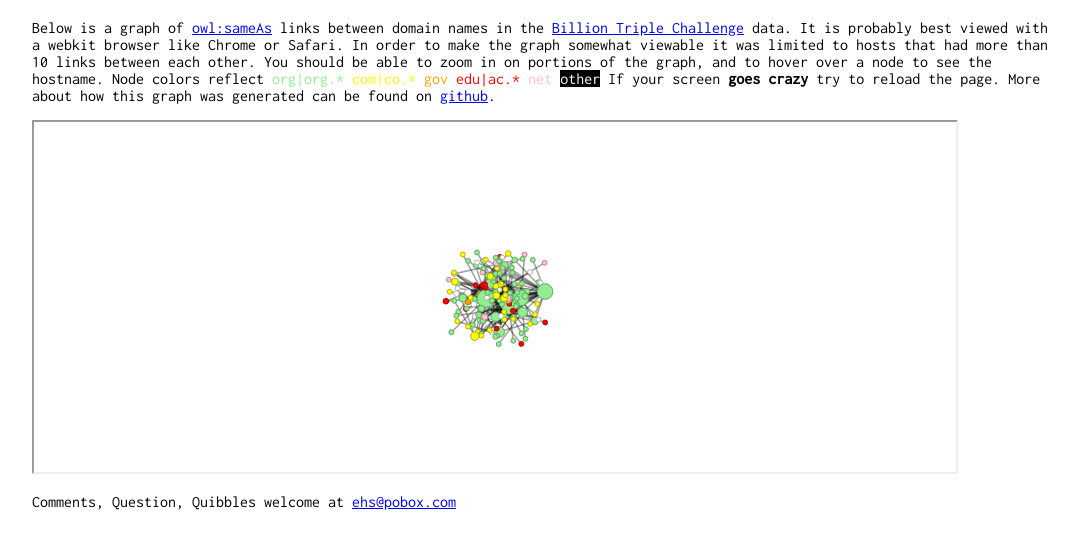
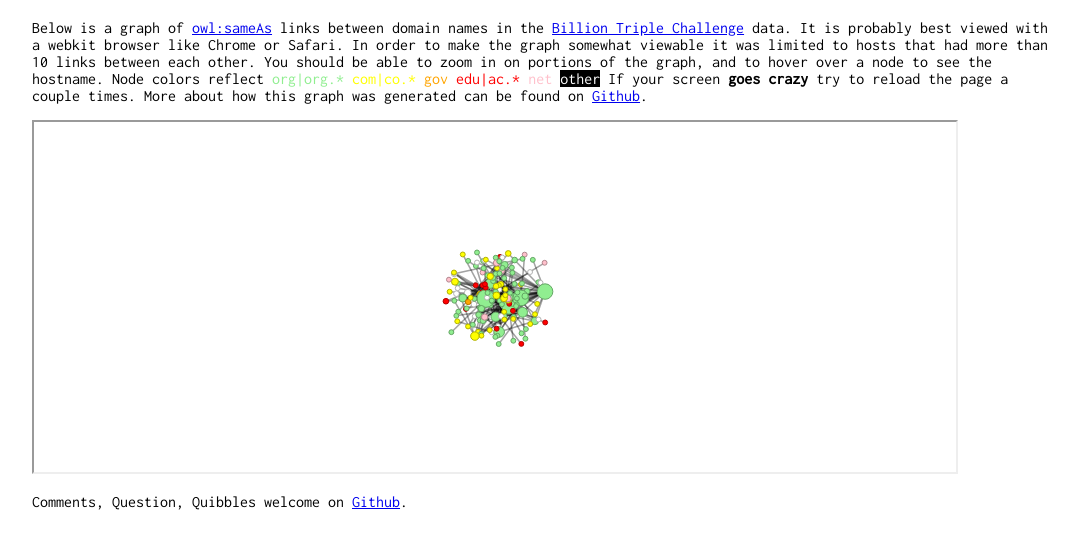
Before and after one commit to edsu/empirical-cloud, a plain HTML site: page docs/index.html in a window 1280 px wide. Shown: the part 57-606 px from the top of the page, without its empty margins (96-1174 px from the left). Drawn offline with Linux system fonts and the light colour scheme.

Commit message:
few more doc fixes

```diff
--- a/docs/index.html
+++ b/docs/index.html
@@ -42,14 +42,14 @@
         <span style="color: red;">edu|ac.*</span>
         <span style="color: pink;">net</span>
         <span style="color: white; background-color: black;">other</span>
-        If your screen <b>goes crazy</b> try to reload the page.
+        If your screen <b>goes crazy</b> try to reload the page a couple times.
         More about how this graph was generated can be found on
-        <a href="http://github.com/edsu/empirical-cloud">github</a>.
+        <a href="http://github.com/edsu/empirical-cloud">Github</a>.
         </p>
         <p id="graph_console">
             <iframe id="graph" src="sameas.html"></iframe>
         </iframe>
-        <p>Comments, Question, Quibbles welcome at <a
-            href="mailto:ehs@pobox.com">ehs@pobox.com</a>
+        <p>Comments, Question, Quibbles welcome on <a
+            href="http://github.com/edsu/empirical-cloud/issues">Github</a>.
         </p>
     </body>
```
Also changed, not shown: 1 other file.
